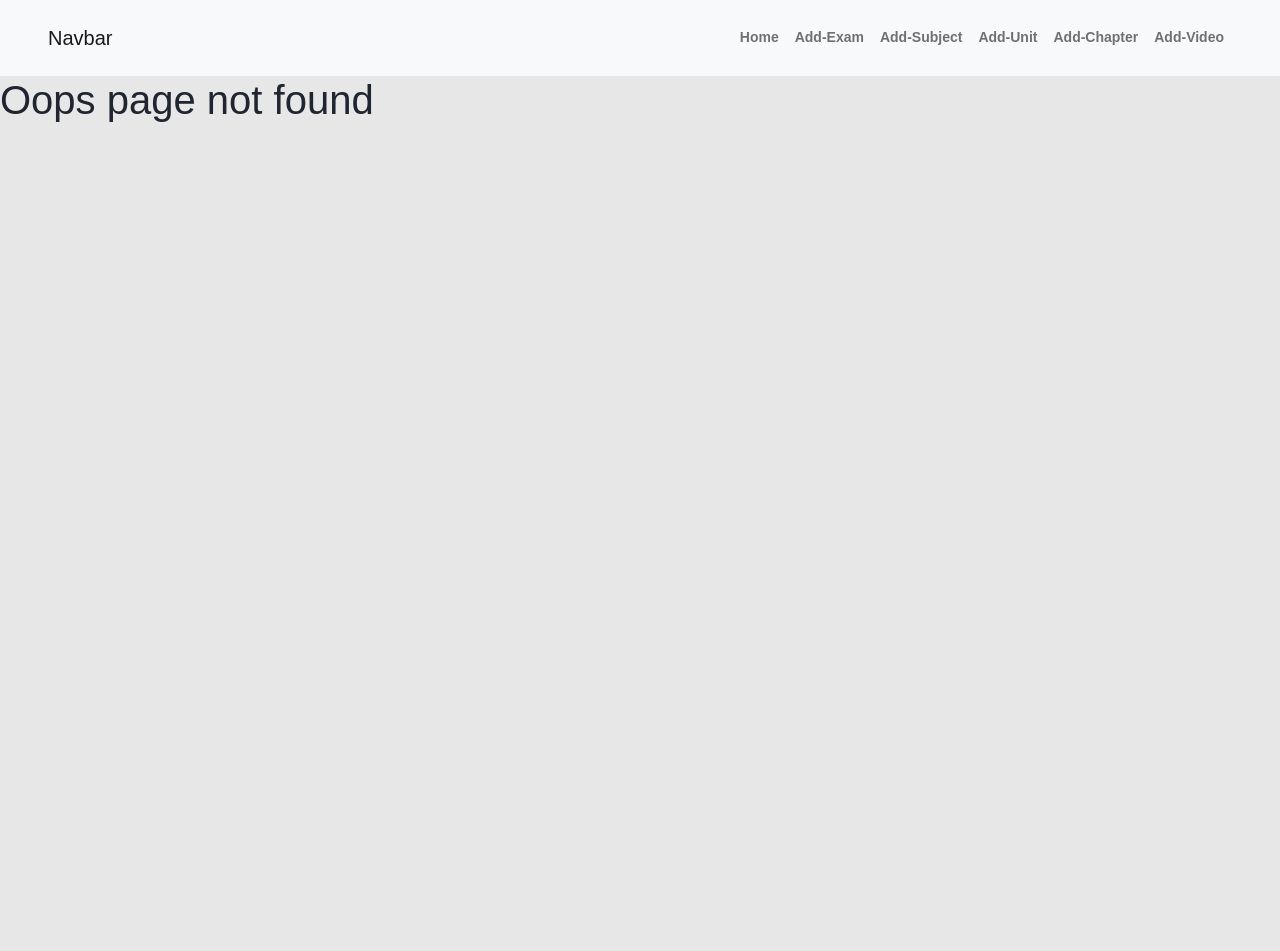
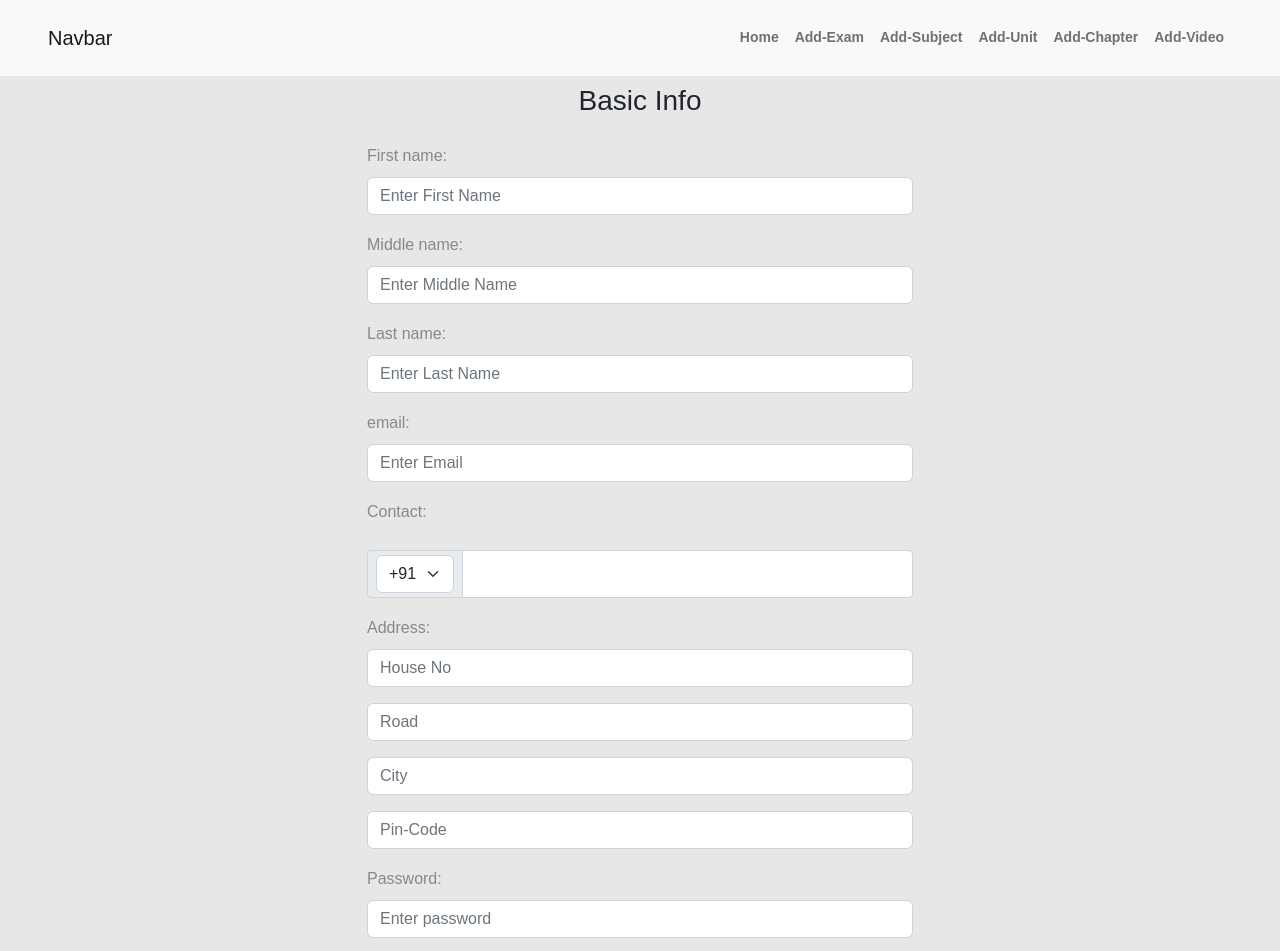
Before and after one commit to manishworkholics/examForm, a React (Create React App) app in the folder admin/: page /form-one in a window 1280 px wide. Before the commit this address had no page. Shown: the top 951 px of the page. Before the commit the page ends 800 px from the top, so only its background shows below. Built offline with nearby package versions, Linux system fonts and the light colour scheme.

Commit message:
new form

```diff
--- /dev/null
+++ b/admin/src/components/pages/Formone.js
@@ -0,0 +1,143 @@
+import React from "react";
+
+const Formone = () => {
+  return (
+    <>
+      <div className="container">
+        <div className="row">
+          <h3 className="text-center mt-2">Basic Info</h3>
+          <div className="col-md-3"></div>
+
+          <div className="col-md-6">
+            <form action="/action_page.php">
+              <div className="mb-3 mt-3">
+                <label for="fname" className="form-label">
+                  First name:
+                </label>
+                <input
+                  type="text"
+                  className="form-control"
+                  id="fname"
+                  placeholder="Enter First Name"
+                  name="name"
+                  required
+                />
+              </div>
+              <div className="mb-3 mt-3">
+                <label for="mname" className="form-label">
+                  Middle name:
+                </label>
+                <input
+                  type="text"
+                  className="form-control"
+                  id="mname"
+                  placeholder="Enter Middle Name"
+                  name="mname"
+                  required
+                />
+              </div>
+              <div className="mb-3 mt-3">
+                <label for="lname" className="form-label">
+                  Last name:
+                </label>
+                <input
+                  type="text"
+                  className="form-control"
+                  id="lname"
+                  placeholder="Enter Last Name"
+                  name="lname"
+                  required
+                />
+              </div>
+
+              <div className="mb-3 mt-3">
+                <label for="email" className="form-label">
+                  email:
+                </label>
+                <input
+                  type="email"
+                  className="form-control"
+                  id="email"
+                  placeholder="Enter Email"
+                  name="email"
+                  required
+                />
+              </div>
+              <div className="mb-3 mt-3">
+                <label for="number" className="form-label">
+                  Contact:
+                </label>
+              </div>
+              <div class="input-group mb-3 input-group-sm">
+                <span class="input-group-text">
+                  <select class="form-select">
+                    <option>+91</option>
+                    <option>+92</option>
+                    <option>+93</option>
+                    <option>+94</option>
+                  </select>
+                </span>
+                <input type="text" class="form-control" />
+              </div>
+              <div className="mb-3 mt-3">
+                <label for="lname" className="form-label">
+                  Address:
+                </label>
+                <input
+                  type="text"
+                  className="form-control"
+                  id="lname"
+                  placeholder="House No"
+                  name="lname"
+                  required
+                />
+                <input
+                  type="text"
+                  className="form-control mt-3"
+                  id="lname"
+                  placeholder="Road"
+                  name="lname"
+                  required
+                />
+                <input
+                  type="text"
+                  className="form-control mt-3"
+                  id="lname"
+                  placeholder="City"
+                  name="lname"
+                  required
+                />
+                <input
+                  type="text"
+                  className="form-control mt-3"
+                  id="lname"
+                  placeholder="Pin-Code"
+                  name="lname"
+                  required
+                />
+              </div>
+
+              <div class="mb-3">
+                <label for="pwd" className="form-label">
+                  Password:
+                </label>
+                <input
+                  type="password"
+                  className="form-control"
+                  id="pwd"
+                  placeholder="Enter password"
+                  name="pswd"
+                  required
+                />
+              </div>
+            </form>
+          </div>
+
+          <div className="col-md-3"></div>
+        </div>
+      </div>
+    </>
+  );
+};
+
+export default Formone;
--- a/admin/src/components/pages/Home.js
+++ b/admin/src/components/pages/Home.js
@@ -1,8 +1,20 @@
 import React from 'react'
+import {Link } from "react-router-dom"
 
-const Home = () => {
+
+ const Home = () => {
   return (
-    <div>Home</div>
+    <div>
+      <div className="container">
+        <div className="row mt-5">
+          <div className="col-md-4"></div>
+          <div className="col-md-4 text-center">
+            <Link type="button" class="btn btn-success" to="/form-one" >Form Tab</Link>
+          </div>
+          <div className="col-md-4"></div>
+        </div>
+      </div>
+    </div>
   )
 }
 
--- a/admin/src/index.js
+++ b/admin/src/index.js
@@ -10,6 +10,7 @@ import Addunit from './components/pages/Addunit';
 import Addchapter from './components/pages/Addchapter';
 import Addvideo from './components/pages/Addvideo';
 import Detail from './components/pages/Detail';
+import Formone from './components/pages/Formone';
 const root = ReactDOM.createRoot(
     document.getElementById("root")
 );
@@ -24,6 +25,8 @@ root.render(
                 <Route path='add-unit' element={<Addunit />} />
                 <Route path='add-chapter' element={<Addchapter />} />
                 <Route path='add-video' element={<Addvideo />} />
+                <Route path='form-one' element={<Formone />} />
+
                 <Route path='detail' element={<Detail />} />
             </Route>
         </Routes>
```
Also changed, not shown: admin/src/components/pages/Formfour.js (added, +11 -0 lines), admin/src/components/pages/Formthree.js (added, +11 -0 lines), admin/src/components/pages/Formtwo.js (added, +11 -0 lines).
